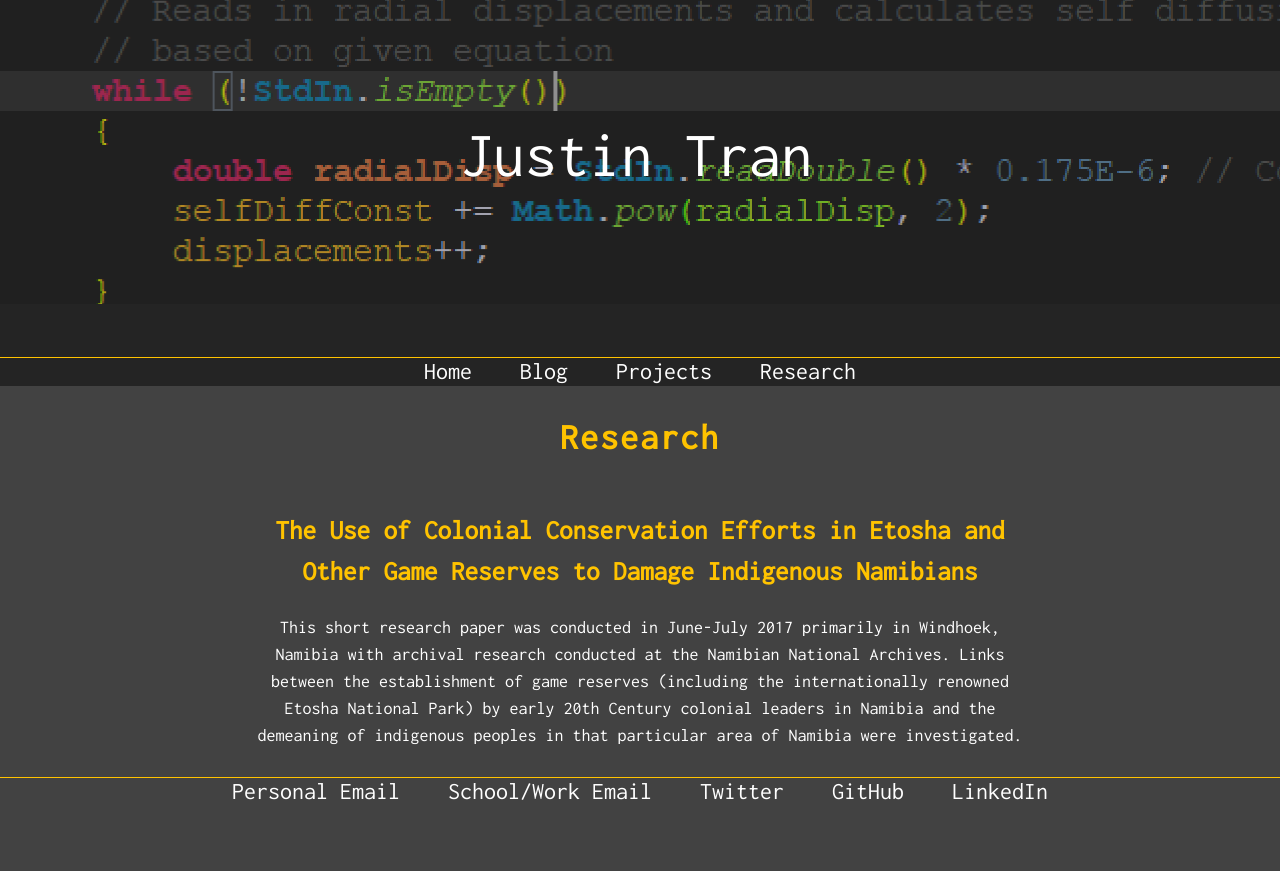
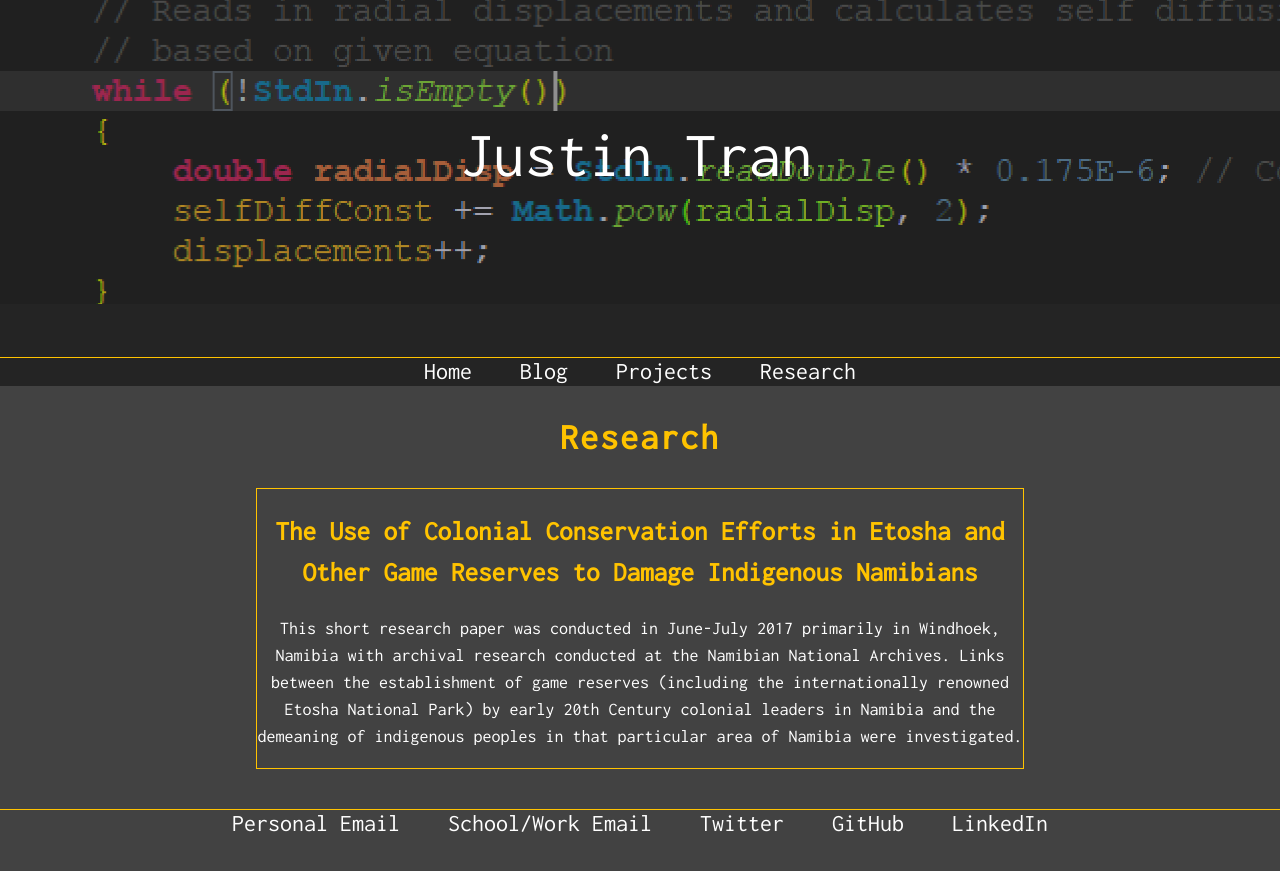
Before and after one commit to justintranjt/justintranjt.github.io, a Jekyll site: the page built from research/index.html, in a window 1280 px wide. Shown: the top 871 px of the page. Built offline with Jekyll 4.4.1, drawn with Linux system fonts in a browser that asks for light colours.

Commit message:
Update index.html

```diff
--- a/research/index.html
+++ b/research/index.html
@@ -4,7 +4,7 @@ title: JT - Research
 ---
 <h1>Research</h1>
 {% for resrch in site.research %}
-    <ul class="research">
+    <ul class="indivpost">
         <li>
             <h2><a href="{{ resrch.link }}">{{ resrch.title }}</a></h2>
             <p>{{ resrch.description }}</p>
```
